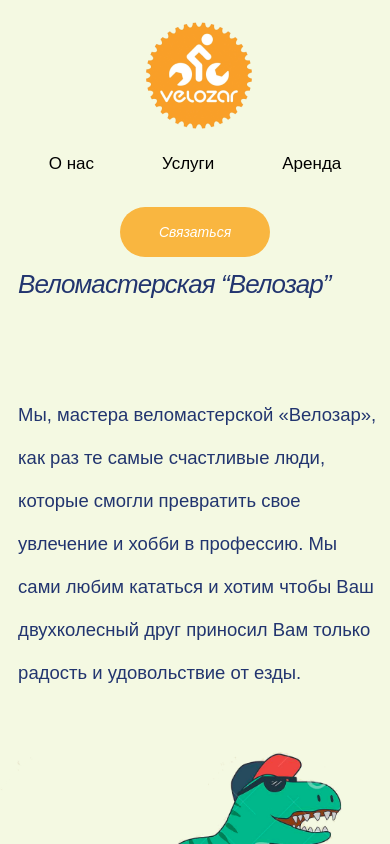
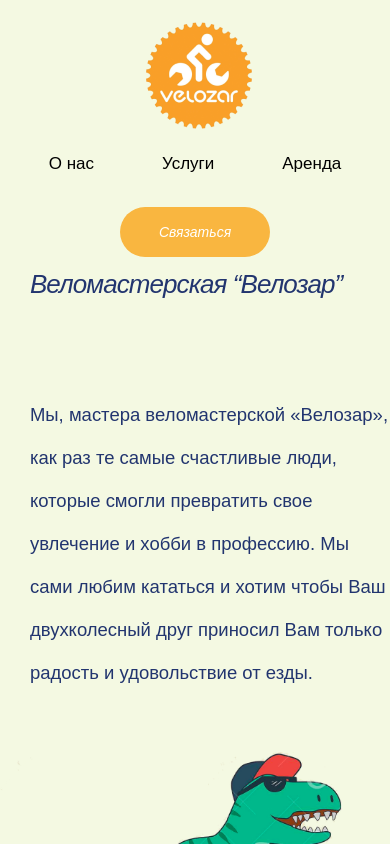
Before and after one commit to AlexDolz/REACT_Homeworks, a React (Create React App) app in the folder homework_1_10_03/: page / in a window 390 px wide. Shown: the top 844 px of the page. Built offline with nearby package versions, Linux system fonts and the light colour scheme; a web font is replaced by a local one.

Commit message:
mobile version updated

```diff
--- a/homework_1_10_03/src/components/Header/Header.module.css
+++ b/homework_1_10_03/src/components/Header/Header.module.css
@@ -43,7 +43,6 @@
   }
   .header > div:first-child {
     padding-left: calc(20px + (179 - 20) * ((100vw - 320px) / (1440 - 320)));
-    margin-right: calc(15px + (179 - 20) * ((100vw - 320px) / (1440 - 320)));
   }
   .header p {
     font-size: calc(18px + (6 + 6 * 0.7) * ((100vw - 320px) / 1440));
```
